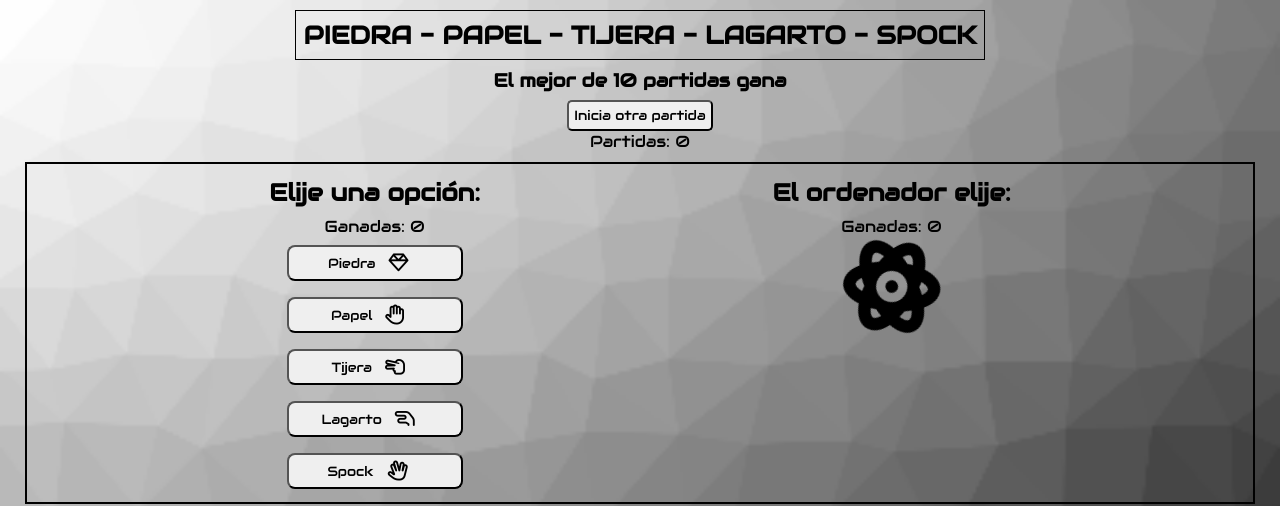
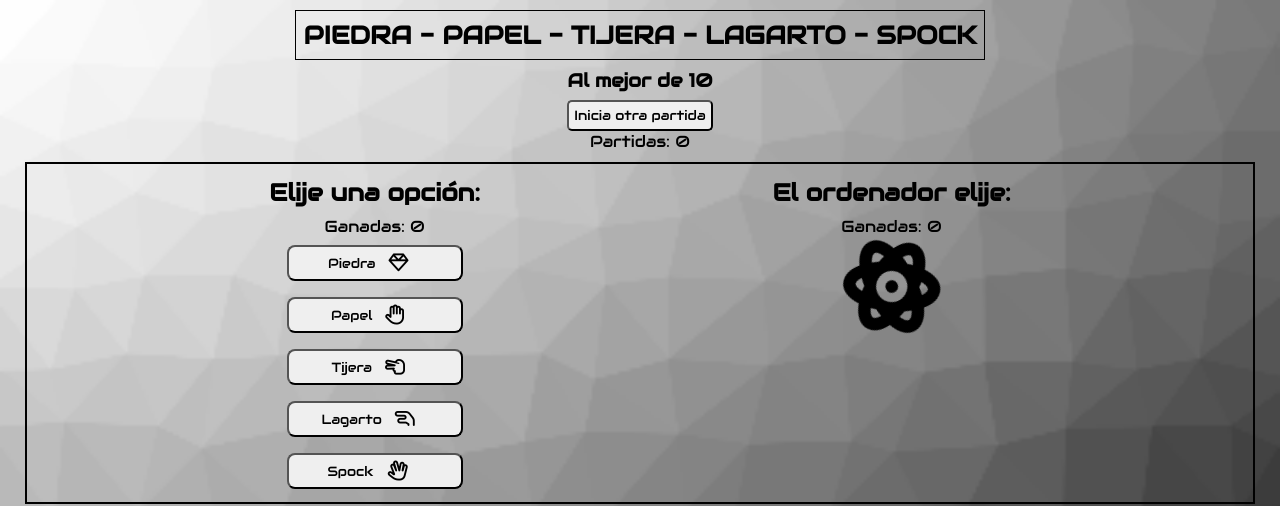
Before and after one commit to RaquelGarciaCaja/Piedra-papel-tijera-lagarto-spock, a plain HTML site: page index.html in a window 1280 px wide. Shown: the top 506 px of the page. Drawn offline with Linux system fonts and the light colour scheme.

Commit message:
changes subtitle

```diff
--- a/index.html
+++ b/index.html
@@ -15,7 +15,7 @@
       <section>
         <h1 class="header__title">Piedra - papel - tijera - lagarto - spock</h1>
       </section>
-      <h3 class="header__subtitle">El mejor de 10 partidas gana</h3>
+      <h3 class="header__subtitle">Al mejor de 10</h3>
       <button class="header__buttonReset">Inicia otra partida</button>
       <div class="header__counter">Partidas: 0</div>
     </header>
```
